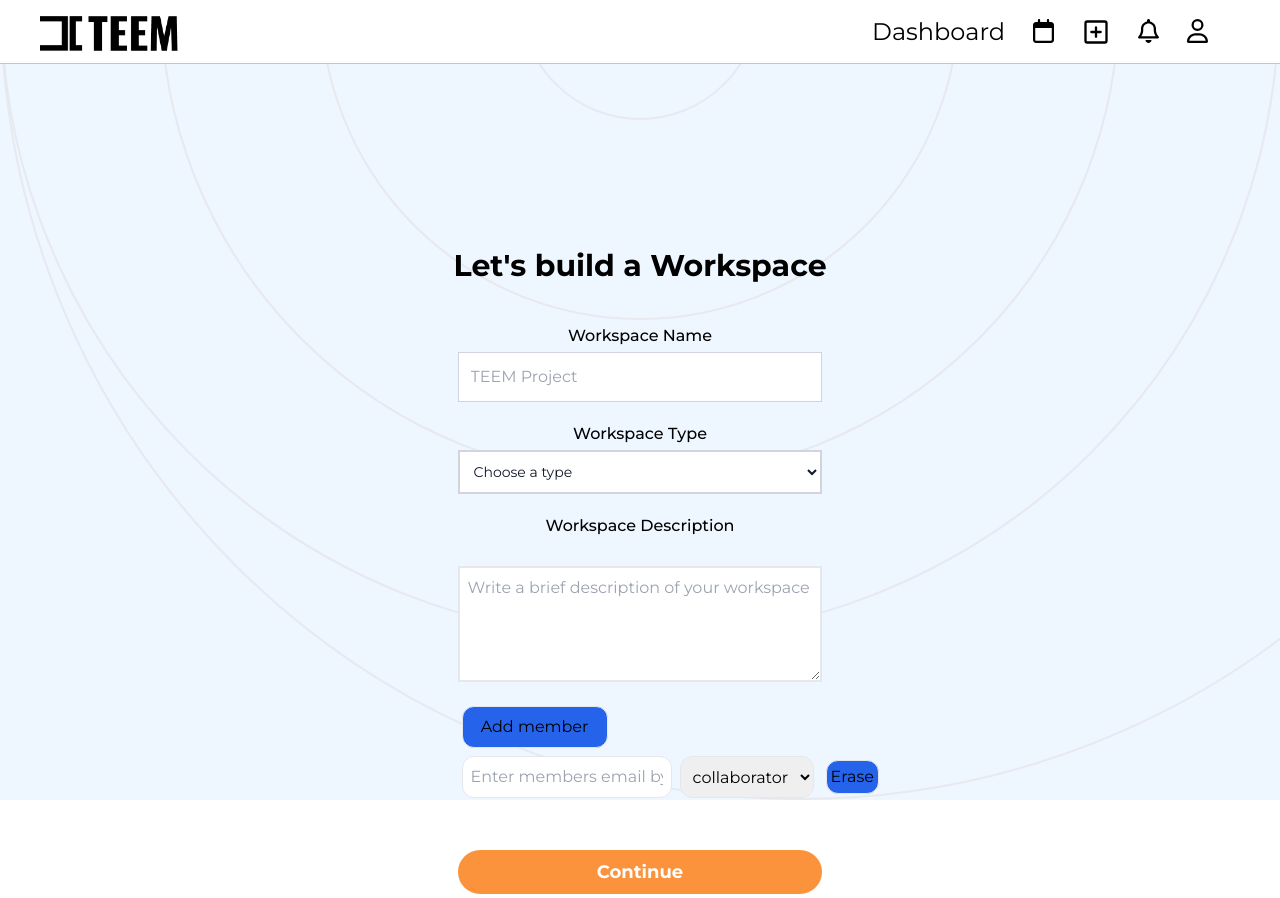
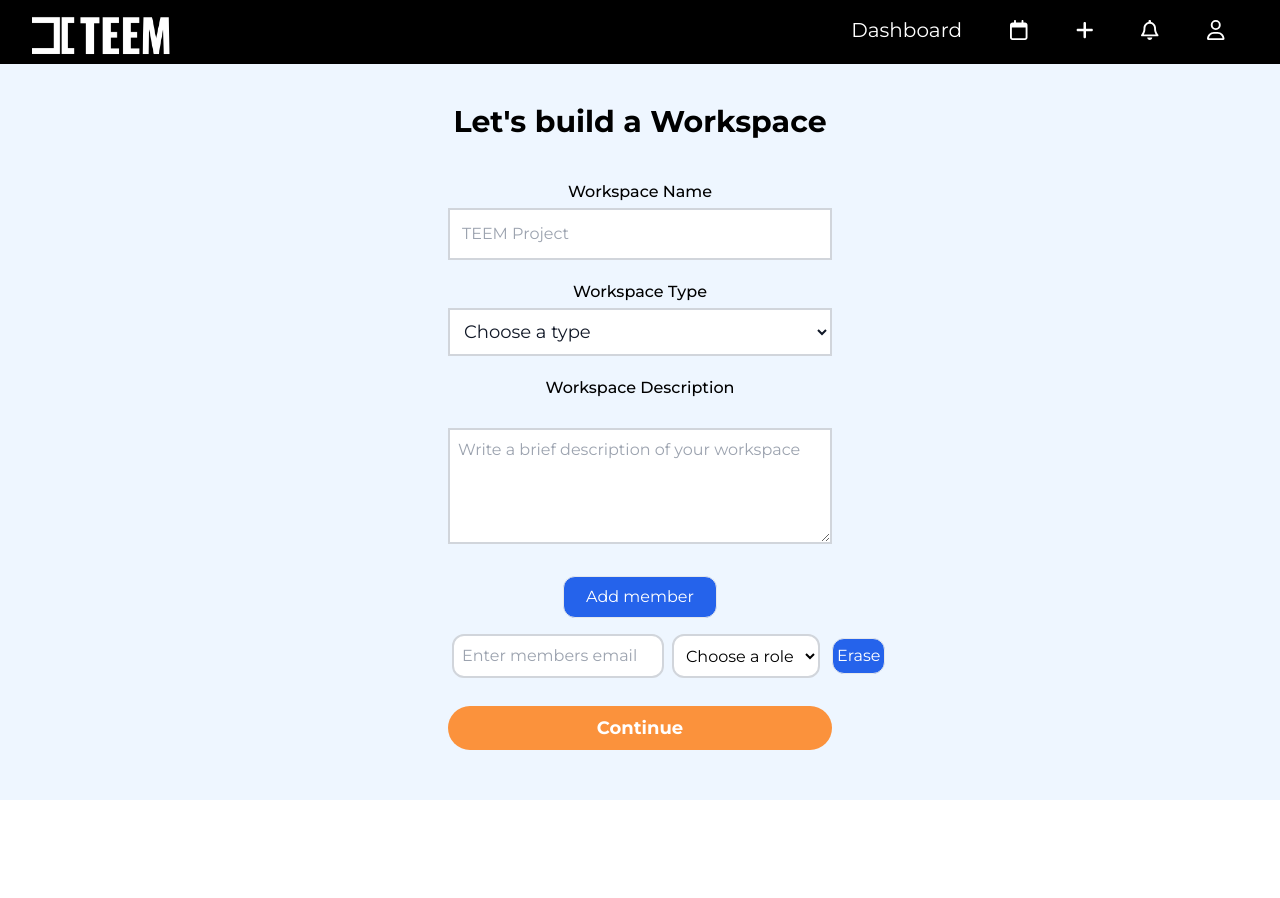
Before and after one commit to KrishRupapara/Group-14_Proj-TEEM, a Next.js app in the folder apps/web/: page /workspace/create in a window 1280 px wide. After the commit the page ends 800 px from the top, so only its background shows below. Built offline with nearby package versions, Linux system fonts and the light colour scheme.

Commit message:
Navbar added

```diff
--- a/apps/web/src/app/(dashboard)/dashboard/components/dashboard.tsx
+++ b/apps/web/src/app/(dashboard)/dashboard/components/dashboard.tsx
@@ -1,10 +1,12 @@
+"use client";
 import Progressbar from "@/components/ui/progress-bar";
 import NavComponent from "@/components/Navbar";
+import NavBar from "@/components/newNavbar";
 
 export default function Dashboard() {
   return (
     <div className="bg-gradient-to-b from-primaryblue to-white">
-      <NavComponent />
+      <NavBar />
 
       <div className="w-5/6 mx-auto h-full">
         {/* Task */}
--- a/apps/web/src/app/(user)/profile/page.tsx
+++ b/apps/web/src/app/(user)/profile/page.tsx
@@ -1,13 +1,14 @@
+"use client";
 import { FontAwesomeIcon } from "@fortawesome/react-fontawesome";
 import { faUser } from "@fortawesome/free-solid-svg-icons";
 
 import NavComponent from "@/components/Navbar";
 import UserProfile from "../components/user-profile";
-
+import NavBar from "@/components/newNavbar";
 export default function Profilepage() {
   return (
     <div className="h-screen w-screen overflow-hidden bg-[#E5F2FF] flex flex-col relative">
-      <NavComponent />
+      <NavBar />
       <div className="flex-grow flex items-center justify-center border-2">
         <div className="h-4/5 my-auto md:w-4/5 xl:w-1/3 mx-auto bg-white rounded-2xl shadow-xl flex flex-col items-center justify-evenly pb-5">
           <div className="h-24 sm:w-15 md:w-20 lg:w-24 flex items-center justify-center rounded-full bg-[#2222223b]">
--- a/apps/web/src/app/workspace/components/dashboardfile.tsx
+++ b/apps/web/src/app/workspace/components/dashboardfile.tsx
@@ -1,7 +1,8 @@
 "use client";
 import React from "react";
 import Image from "next/image";
-import Navbar from "@/components/Navbar";
+import NavComponent from "@/components/Navbar";
+import Navbar from "@/components/newNavbar";
 import { useState } from "react";
 // import { cn } from "@/lib/utils";
 import { Icons } from "@/components/ui/icons";
@@ -9,6 +10,7 @@ import { Button } from "@/components/ui/button";
 import Link from "next/link";
 import { useFieldArray, useForm } from "react-hook-form";
 import { useRouter, useSearchParams } from "next/navigation";
+import toast from "react-hot-toast";
 
 export default function Dashboardfile() {
   const [isLoading, setIsLoading] = useState(false);
@@ -56,7 +58,7 @@ export default function Dashboardfile() {
       console.log("Login failed", err.message);
     }
   };
-
+  const notify = () => toast("Wow so easy!");
   // async function onSubmit(event: React.SyntheticEvent) {
   //   event.preventDefault();
   //   try {
@@ -77,100 +79,38 @@ export default function Dashboardfile() {
   //   }
   // }
   return (
-    // bg-gradient-to-tr from-[#E0CBA8] via-[#779FA1] to-[#E0CBA8]
-
-    <div className="bg-[#eef6ff] flex flex-col h-screen ">
-      <div className="z-0 fixed  w-full">
+    <>
+      <div className="relative lg:h-[4rem] md:h-[3rem] sm:h-[2rem] z-20">
+        <Navbar />
+      </div>
+      <div className="bg-[#eef6ff] lg:min-h-[calc(100vh-4rem)] md:min-h-[calc(100vh-3rem)] sm:min-h-[calc(100vh-2rem)] flex flex-col">
+        {/* <div className="z-0 overflow-hidden absolute h-screen w-full">
           <div className="overflow-hidden opacity-85 h-60 w-60 absolute left-0 right-0 bottom-0 top-0 rounded-full border-2  m-auto"></div>
           <div className="overflow-hidden opacity-85 h-[40rem] w-[40rem] absolute left-0 right-0 bottom-0 top-0 rounded-full border-2  m-auto"></div>
           <div className="overflow-hidden opacity-85 h-[60rem] w-[60rem] absolute left-0 right-0 bottom-0 top-0 rounded-full border-2  m-auto"></div>
           <div className="overflow-hidden opacity-85 h-[80rem] w-[80rem] absolute left-0 right-0 bottom-0 top-0 rounded-full border-2  m-auto"></div>
           <div className="overflow-hidden opacity-85 h-[100rem] w-[100rem] absolute left-0 right-0 bottom-0 top-0 rounded-full border-2  m-auto"></div>
-        {/* <svg className="absolute m-auto left-0 top-0 right-0 bottom-0">
-          <circle
-            className="ml-30"
-            cx="0"
-            cy="0"
-            r="40"
-            stroke="green"
-            stroke-width="4"
-            fill="yellow"
-          />
-        </svg> */}
-      </div>
-      <div className="h-[calc(100vh-4rem)] flex flex-col">
-        <div className="w-full fixed z-20">
-          <Navbar />
-        </div>
-        {/* Doodles */}
-        {/* <div>
-          <div className="absolute right-0 top-3">
-            <img
-              src="/img/uploadcloud.png"
-              alt="Not found"
-              width={90}
-              height={90}
-            />
-            <img
-              src="/img/deadman.png"
-              alt="Not found"
-              width={90}
-              height={90}
-            />
-          </div>
-          <div className="absolute right-24 top-20">
-            <img
-              src="/img/speaker.png"
-              alt="Not found"
-              width={45}
-              height={45}
-            />
-          </div>
-          <div className="absolute bottom-0 left-1">
-            <img
-              src="/img/rightarrowsmulti.png"
-              alt="Not found"
-              width={200}
-              height={200}
-            />
-          </div>
         </div> */}
-        <div className="h-full w-1/2 mt-[8vh] mx-auto p-4 card-bg relative">
+
+        <div className="flex flex-col">
+          <div className="h-full lg:w-2/4 md:w-fit mx-auto card-bg relative">
             {/* card */}
             <form
               action=""
               onSubmit={handleSubmit(onFormSubmit)}
               className=" mx-auto h-full flex flex-col justify-center"
             >
-            <div className="h-[40vh] w-full py-2 flex flex-col justify-around items-start">
+              <div className="py-2 flex flex-col justify-around items-start">
                 <div className="mx-auto">
-                <h2 className="font-bold mb-6 text-3xl text-black">
+                  <h2 className="font-bold mb-6 mt-14 md:mt-8 text-3xl text-black">
                     Let&apos;s build a Workspace
                   </h2>
                 </div>
-
-              {/* <div className="flex flex-col ml-32  ">
-                <img
-                  className="h-auto max-w-full"
-                  className="h-auto max-w-ful
-                  src="/img/arrow-left.png"
-                  alt="arrow down"
-                  width={90}
-                  height={90}
-                />
-              </div> */}
-              {/* <h4 className="text-center">
-                {" "}
-                Workspaces are shared environment where teams can collaborate on
-                tasks, cycles and projects.
-              </h4> */}
-              {/* name */}
-              {/* Workspace Name */}
                 <div className="flex flex-col w-3/5 mx-auto py-1 mt-3">
                   <label
                     htmlFor="workspacetitle"
                     id="workspacetitle"
-                  className="font-bold mb-1 text-center text-black font-medium"
+                    className=" mb-1 text-center text-black font-medium"
                   >
                     Workspace Name
                   </label>
@@ -184,7 +124,7 @@ export default function Dashboardfile() {
                     required
                     //onChange={(e) => setUser({ ...user, email: e.target.value })}
 
-                  className=" border border-gray-300 bg-white p-3"
+                    className="border-2 border-gray-300 rounded-lg bg-white p-3"
                     onChange={(e) =>
                       setWorkspace({
                         ...workspace,
@@ -201,14 +141,15 @@ export default function Dashboardfile() {
                   <label
                     htmlFor="email"
                     id="email"
-                  className="font-bold mb-1 text-center text-black font-medium"
+                    className="mb-1 text-center text-black font-medium"
                   >
                     Workspace Type
                   </label>
                   <select
                     id="countries"
-                  className="bg-white  border-2 border-gray-300 text-gray-900 text-sm rounded-lg focus:ring-blue-900 focus:border-blue-500 block w-full p-2.5 dark:bg-gray-700 dark:border-gray-600 dark:placeholder-gray-400 dark:text-white dark:focus:ring-blue-500 dark:focus:border-blue-500"
+                    //className="bg-gray-50  text-gray-900 text-sm rounded-lg block w-full p-2.5"
                     required
+                    className="bg-white  border-2 border-gray-300 text-gray-900 text-lg rounded-lg focus:ring-blue-900 focus:border-blue-500 block w-full p-2.5 dark:bg-gray-700 dark:border-gray-600 dark:placeholder-gray-400 dark:text-white dark:focus:ring-blue-500 dark:focus:border-blue-500"
                     onChange={(t) =>
                       setWorkspace({
                         ...workspace,
@@ -216,7 +157,7 @@ export default function Dashboardfile() {
                       })
                     }
                   >
-                  <option disabled selected>
+                    <option disabled selected value="">
                       Choose a type
                     </option>
                     <option value="US">B2B Tech Startups</option>
@@ -234,13 +175,13 @@ export default function Dashboardfile() {
                   <label
                     htmlFor="email"
                     id="email"
-                  className="font-bold mb-1 text-center text-black font-medium"
+                    className=" mb-1 text-center text-black font-medium"
                   >
                     Workspace Description
                   </label>
                   <br />
                   <textarea
-                  className=" p-2 bg-white border-2"
+                    className="border-2 border-gray-300 rounded-md p-2 bg-white"
                     rows={4}
                     placeholder="Write a brief description of your workspace"
                     required
@@ -256,59 +197,58 @@ export default function Dashboardfile() {
 
                 <div className="flex flex-col w-3/5 mx-auto py-1 mt-3">
                   <button
-                  className="border border-xl rounded-xl bg-blue-600 m-1 p-2 w-2/5"
+                    className="border border-xl hover:bg-blue-800 text-white rounded-xl bg-blue-600 mx-auto my-3 p-2 lg:w-2/5 sm:1/4"
                     onClick={() => append({})}
                   >
                     Add member
                   </button>
 
-                <div className="flex flex-col">
+                  <div className="flex flex-col mx-auto">
                     {fields.map(({ id }, index) => {
                       return (
-                      <div className="flex">
+                        <div className="lg:flex">
                           <input
                             id="members"
-                          placeholder="Enter members email by Comma"
+                            placeholder="Enter members email"
                             type="email"
                             autoCapitalize="none"
                             autoComplete="off"
                             autoCorrect="off"
                             required
-                          className="border rounded-xl p-2 m-1"
+                            className="border-2 border-gray-300 rounded-xl p-2 bg-white m-1"
                             {...register(`members.${index}.Email` as any)}
                           />
 
                           <select
                             id="Role"
                             required
-                          className="border rounded-xl p-2 m-1"
+                            className="bg-white  border-2 border-gray-300 focus:ring-blue-900 focus:border-blue-500 rounded-xl p-2 m-1"
                             {...register(`members.${index}.Role` as any)}
                           >
-                          {/* <option disabled selected>Choose a role</option> */}
+                            <option disabled selected value="">
+                              Choose a role
+                            </option>
                             <option value="collaborator">collaborator</option>
                             <option value="Manager">Manager</option>
                           </select>
 
                           <button
-                          className="border bg-blue-600 m-2 p-1 rounded-xl py-1"
-                          onClick={() => remove(index)}
+                            type="button"
+                            className="border text-white hover:bg-blue-800 bg-blue-600 m-2 p-1 rounded-xl py-1"
+                            onClick={() => {
+                              remove(index);
+                            }}
                           >
                             Erase
                           </button>
                         </div>
                       );
                     })}
-
-                  {/* <div className='flex flex-col mx-auto mt-2 text-[#295BE7] underline'>
-                  <button type='submit' className="">
-                    Invite with link
-                  </button>
-                </div> */}
                   </div>
                 </div>
 
                 {/*Submit Button*/}
-              <div className="flex flex-col w-3/5 mx-auto py-1 mt-10">
+                <div className="flex flex-col w-3/5 mx-auto py-1 mt-4">
                   <button
                     disabled={isLoading}
                     type="submit"
@@ -325,5 +265,6 @@ export default function Dashboardfile() {
           </div>
         </div>
       </div>
+    </>
   );
 }
--- /dev/null
+++ b/apps/web/src/components/newNavbar.tsx
@@ -0,0 +1,138 @@
+import Image from "next/image";
+import Link from "next/link";
+import { useState } from "react";
+import { FontAwesomeIcon } from "@fortawesome/react-fontawesome";
+import {
+  faUser,
+  faBell,
+  faCalendar,
+} from "@fortawesome/free-regular-svg-icons";
+import { faBars, faXmark } from "@fortawesome/free-solid-svg-icons";
+import { TaskDialog } from "./ui/task-dialog";
+
+function NavBar() {
+  const [navbar, setNavbar] = useState(false);
+  return (
+    <div>
+      <nav className="w-full bg-black fixed top-0 left-0 right-0 z-10">
+        <div className="justify-between h-[3.5rem] md:h-[4rem] px-4 mx-auto lg:max-w-8xl md:items-center md:flex md:px-8">
+          <div>
+            <div className="flex items-center py-2 h-[3.5rem] md:h-[4rem] justify-between md:py-0 md:block">
+              {/* LOGO */}
+              <Image
+                className="scale-75 md:scale-100"
+                src="/img/logo.png"
+                alt="Image Not found"
+                width={140}
+                height={150}
+              />
+
+              {/* HAMBURGER BUTTON FOR MOBILE */}
+              <div className="md:hidden">
+                <button
+                  className="p-2 text-gray-700 rounded-md outline-none focus:border-gray-400 focus:border"
+                  onClick={() => setNavbar(!navbar)}
+                >
+                  {navbar ? (
+                    // <Image src="/close.svg" width={30} height={30} alt="logo" />
+                    <FontAwesomeIcon icon={faXmark} height={30} />
+                  ) : (
+                    <FontAwesomeIcon
+                      className="focus:border-none active:border-none "
+                      icon={faBars}
+                      height={30}
+                    />
+                    // <Image
+                    //   src="/hamburger-menu.svg"
+                    //   width={30}
+                    //   height={30}
+                    //   alt="logo"
+                    //   className="focus:border-none active:border-none"
+                    // />
+                  )}
+                </button>
+              </div>
+            </div>
+          </div>
+          <div>
+            <div
+              className={`md:pt-5 flex-1 justify-self-center pb-3 md:pb-4 mt-8 md:block md:pb-0 md:mt-0 ${
+                navbar
+                  ? "h-[19.3rem] md:h-full block bg-black md:bg-transparent "
+                  : "hidden"
+              }`}
+            >
+              <ul className="h-screen md:h-auto items-center justify-center md:flex ">
+                <li className="py-4 md:pb-6 text-xl text-white py-2 hover:bg-purple-600 md:hover:bg-transparent md:px-6 text-center border-b-2 md:border-b-0 border-blue-300 ">
+                  <Link
+                    className="hover:text-[1.35rem] border-blue-300  md:hover:text-blue-300 md:hover:bg-transparent"
+                    href="/dashboard"
+                    onClick={() => setNavbar(!navbar)}
+                  >
+                    Dashboard
+                  </Link>
+                </li>
+                <li
+                  title="Calender"
+                  className=" py-4 md:pb-6 text-xl text-white py-2 px-6 text-center  border-b-2 md:border-b-0  hover:bg-purple-600  border-blue-300  md:hover:bg-transparent"
+                >
+                  <Link
+                    href=""
+                    onClick={() => setNavbar(!navbar)}
+                    className="md:hover:text-blue-300 "
+                  >
+                    <FontAwesomeIcon
+                      className="hover:scale-110"
+                      icon={faCalendar}
+                      height={28}
+                    />
+                  </Link>
+                </li>
+                <li className="py-4 md:pb-6 text-xl text-white py-2 px-6 text-center  border-b-2 md:border-b-0  hover:bg-purple-600  border-blue-300  md:hover:bg-transparent">
+                  {/* <TaskDialog /> */}
+                  <Link href="" onClick={() => setNavbar(!navbar)} className="">
+                    <TaskDialog />
+                  </Link>
+                </li>
+                <li
+                  title="Notifications"
+                  className="py-4 md:pb-6 text-xl text-white py-2 px-6 text-center  border-b-2 md:border-b-0  hover:bg-purple-600  border-blue-300  md:hover:bg-transparent"
+                >
+                  <Link
+                    href=""
+                    onClick={() => setNavbar(!navbar)}
+                    className="md:hover:text-blue-300 "
+                  >
+                    <FontAwesomeIcon
+                      className="hover:scale-110"
+                      icon={faBell}
+                      height={28}
+                    />
+                  </Link>
+                </li>
+                <li
+                  title="Profile"
+                  className="py-4 md:pb-6 text-xl text-white py-2 px-6 text-center  border-b-2 md:border-b-0  hover:bg-purple-600  border-blue-300  md:hover:bg-transparent"
+                >
+                  <Link
+                    href="/profile"
+                    onClick={() => setNavbar(!navbar)}
+                    className="md:hover:text-blue-300 "
+                  >
+                    <FontAwesomeIcon
+                      className="hover:scale-110"
+                      icon={faUser}
+                      height={28}
+                    />
+                  </Link>
+                </li>
+              </ul>
+            </div>
+          </div>
+        </div>
+      </nav>
+    </div>
+  );
+}
+
+export default NavBar;
--- a/apps/web/src/components/ui/task-dialog.tsx
+++ b/apps/web/src/components/ui/task-dialog.tsx
@@ -1,16 +1,24 @@
 import Task from "@/components/CreateTask";
 import { Dialog, DialogContent, DialogTrigger } from "@/components/ui/dialog";
 import Image from "next/image";
+import { faPlus } from "@fortawesome/free-solid-svg-icons";
+import { FontAwesomeIcon } from "@fortawesome/react-fontawesome";
 
 export function TaskDialog() {
   return (
     <Dialog>
       <DialogTrigger asChild className="cursor-pointer">
-        <Image
-          src={"/img/add_icon.svg"}
+        {/* <Image
+          src={"/img/add_icon_white.png"}
           alt="Image Not found"
           width={28}
           height={28}
+        /> */}
+
+        <FontAwesomeIcon
+          className="hover:scale-110 md:hover:text-blue-300"
+          icon={faPlus}
+          height={30}
         />
       </DialogTrigger>
       <DialogContent className="max-w-[1000px] h-4/5 bg-[#E5F2FF] ">
--- a/package.json
+++ b/package.json
@@ -14,6 +14,7 @@
   "keywords": [],
   "author": "",
   "license": "ISC",
-  "dependencies": {},
-  "devDependencies": {}
+  "dependencies": {
+    "react-icons": "^4.12.0"
+  }
 }
```
Also changed, not shown: apps/web/src/app/workspace/components/ProjectNav.tsx (+8 -10 lines), apps/web/public/img/add_icon_white.png (added), 1 other file (tests, documents, lock files or other folders). Lines whose indentation alone changed are shown as unchanged.
